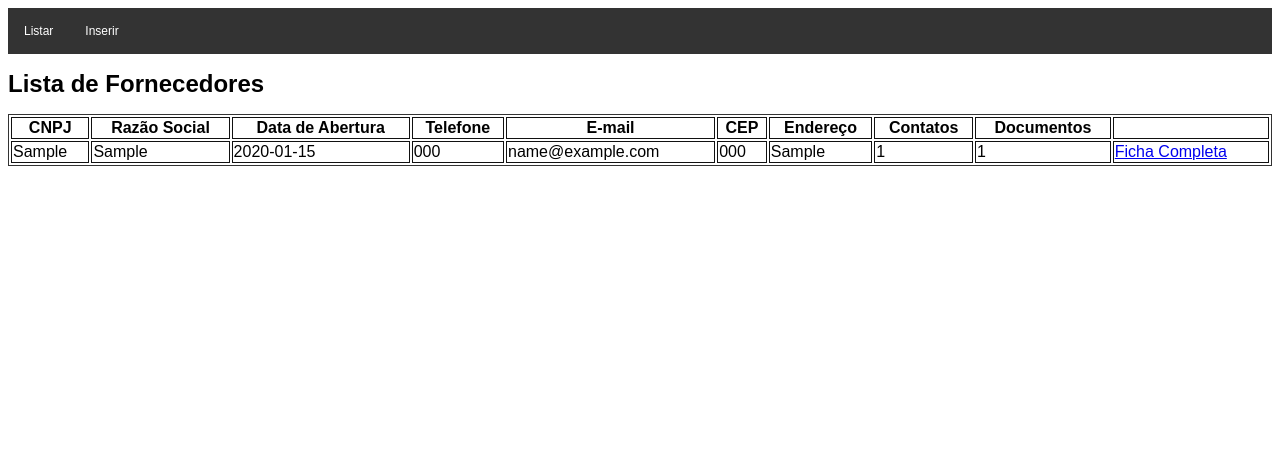
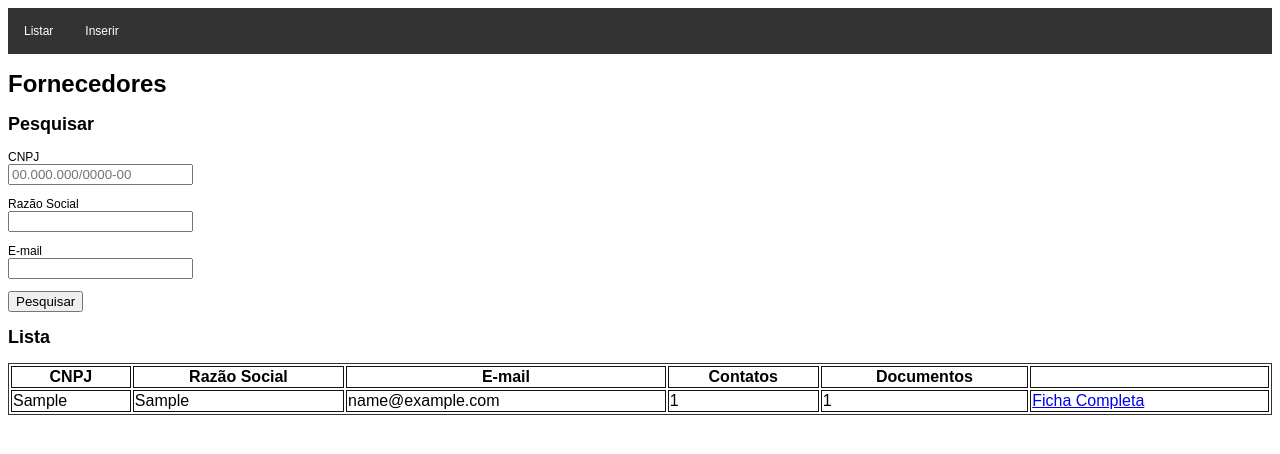
Before and after one commit to jcrodrigues87/teste-pratico-04, a PHP site: page /listar.php in a window 1280 px wide. Shown: the top 454 px of the page. Run offline with PHP 8.4, Linux system fonts and the light colour scheme; tables that the repository leaves empty hold one stand-in row (values such as "Sample post").

Commit message:
incluindo formulario de pesquisa de fornecedores e deixando lista mais limpa

```diff
--- a/listar.php
+++ b/listar.php
@@ -49,17 +49,41 @@ while ($fornecedor = mysqli_fetch_assoc($fornecedores_result)) {
 
 ?>
 
-<h1>Lista de Fornecedores</h1>
+<h1>Fornecedores</h1>
+
+<h2>Pesquisar</h2>
+
+<form action="pesquisar.php">
+
+    <p>
+        <label class="fornecedor">CNPJ</label>
+        <input type="text" name="cnpj" id="cnpj" class="ls-mask-cnpj" placeholder="00.000.000/0000-00" maxlength="18">
+        <span class="msg" id="cnpj_msg"></span>
+    </p>
+
+    <p>
+        <label class="fornecedor">Razão Social</label>
+        <input type="text" name="razao_social" id="razao_social" maxlength="255">
+        <span class="msg" id="razao_social_msg"></span>
+    </p>
+
+    <p>
+        <label class="fornecedor">E-mail</label>
+        <input type="text" name="email" id="email" maxlength="100">
+        <span class="msg" id="email_msg"></span>
+    </p>
+
+    <button>Pesquisar</button>
+
+</form>
+
+<h2>Lista</h2>
 
 <table class="lista">
     <tr>
         <th>CNPJ</th>
         <th>Razão Social</th>
-        <th>Data de Abertura</th>
-        <th>Telefone</th>
         <th>E-mail</th>
-        <th>CEP</th>
-        <th>Endereço</th>
         <th>Contatos</th>
         <th>Documentos</th>
         <th></th>
@@ -70,11 +94,7 @@ while ($fornecedor = mysqli_fetch_assoc($fornecedores_result)) {
         <tr>
             <td><?= $fornecedor["cnpj"] ?></td>
             <td><?= $fornecedor["razao_social"] ?></td>
-            <td><?= $fornecedor["data_abertura"] ?></td>
-            <td><?= $fornecedor["telefone"] ?></td>
             <td><?= $fornecedor["email"] ?></td>
-            <td><?= $fornecedor["cep"] ?></td>
-            <td><?= $fornecedor["endereco"] ?></td>
             <td><?= $fornecedor["quantidade_contatos"] ?></td>
             <td><?= $fornecedor["quantidade_documentos"] ?></td>
             <td><?= "<a href='ficha_fornecedor.php?fornecedor_id=$fornecedor_id'>Ficha Completa</a>" ?></td>
```
